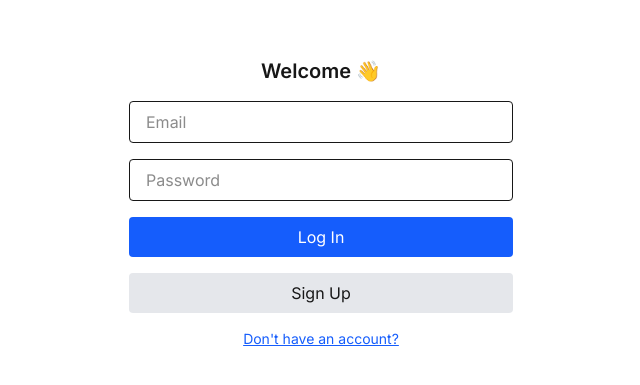
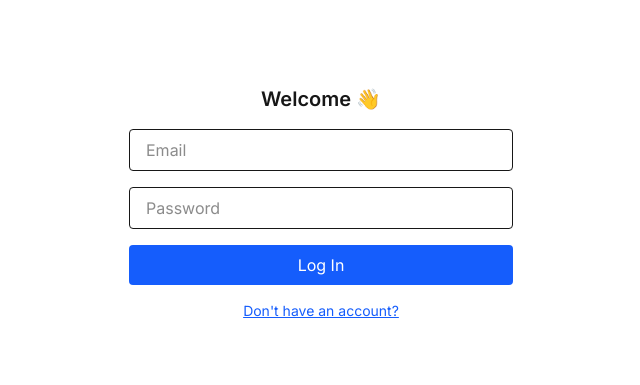
Before and after one commit to RishuKashyap/jobpilot, a Next.js app: page /login in a window 1280 px wide. Shown: the part 197-582 px from the top of the page, without its empty margins (319-959 px from the left). Built offline with nearby package versions, Linux system fonts and the light colour scheme.

Commit message:
extra sign up button removed

```diff
--- a/app/login/page.tsx
+++ b/app/login/page.tsx
@@ -26,10 +26,6 @@ export default function LoginPage() {
           Log In
         </button>
 
-        <button formAction={signup} className="bg-gray-200 py-2 rounded">
-          Sign Up
-        </button>
-
         <a href="/signup" className="text-sm text-blue-600 text-center underline">
         <p>Don&apos;t have an account?</p>
 
```
